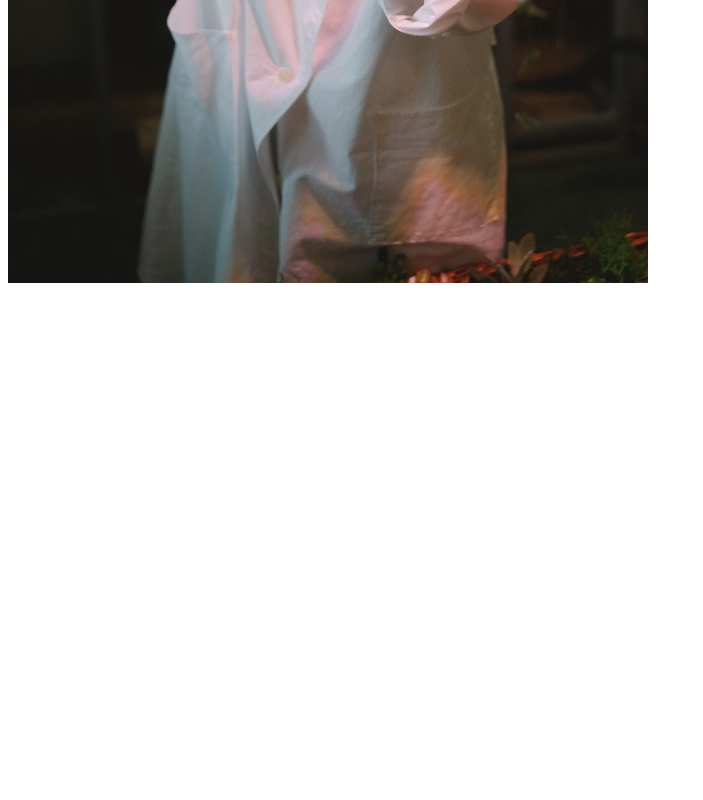
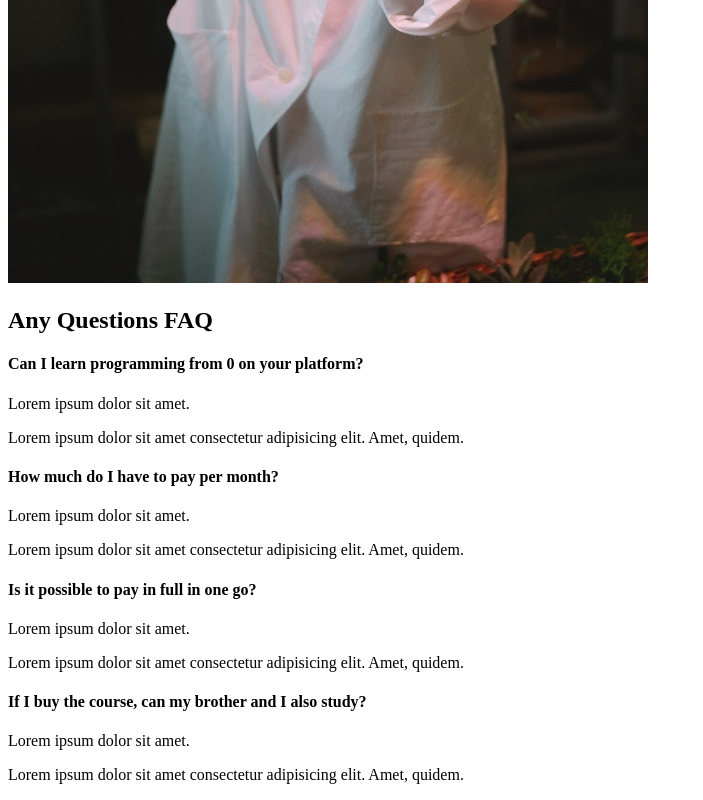
Before and after one commit to Shaxboz2001/golden-bridge-project, a React (Create React App) app: page / in a window 1280 px wide. Shown: the part 2040-2840 px from the top of the page, without its empty margins (0-703 px from the left). Before the commit the page ends 2335 px from the top, so only its background shows below. Built offline with nearby package versions, Linux system fonts and the light colour scheme.

Commit message:
Faq section

```diff
--- /dev/null
+++ b/src/components/FaqSection.js
@@ -0,0 +1,53 @@
+import React from "react";
+
+const FaqSection = () => {
+  return (
+    <div className="faq">
+      <h2>
+        Any Questions <span>FAQ</span>
+      </h2>
+      <div className="question">
+        <h4>Can I learn programming from 0 on your platform?</h4>
+        <div className="answer">
+          <p>Lorem ipsum dolor sit amet.</p>
+          <p>
+            Lorem ipsum dolor sit amet consectetur adipisicing elit. Amet,
+            quidem.
+          </p>
+        </div>
+      </div>
+      <div className="question">
+        <h4>How much do I have to pay per month?</h4>
+        <div className="answer">
+          <p>Lorem ipsum dolor sit amet.</p>
+          <p>
+            Lorem ipsum dolor sit amet consectetur adipisicing elit. Amet,
+            quidem.
+          </p>
+        </div>
+      </div>
+      <div className="question">
+        <h4>Is it possible to pay in full in one go?</h4>
+        <div className="answer">
+          <p>Lorem ipsum dolor sit amet.</p>
+          <p>
+            Lorem ipsum dolor sit amet consectetur adipisicing elit. Amet,
+            quidem.
+          </p>
+        </div>
+      </div>
+      <div className="question">
+        <h4>If I buy the course, can my brother and I also study?</h4>
+        <div className="answer">
+          <p>Lorem ipsum dolor sit amet.</p>
+          <p>
+            Lorem ipsum dolor sit amet consectetur adipisicing elit. Amet,
+            quidem.
+          </p>
+        </div>
+      </div>
+    </div>
+  );
+};
+
+export default FaqSection;
--- a/src/pages/AboutUs.js
+++ b/src/pages/AboutUs.js
@@ -1,13 +1,15 @@
 import React from "react";
 // import components
 import AboutSection from "../components/AboutSection";
-import BenefitsSections from "../components/BenefitsSection";
+import BenefitsSection from "../components/BenefitsSection";
+import FaqSection from "../components/FaqSection";
 
 const AboutUs = () => {
   return (
     <>
       <AboutSection />
-      <BenefitsSections />
+      <BenefitsSection />
+      <FaqSection />
     </>
   );
 };
```
